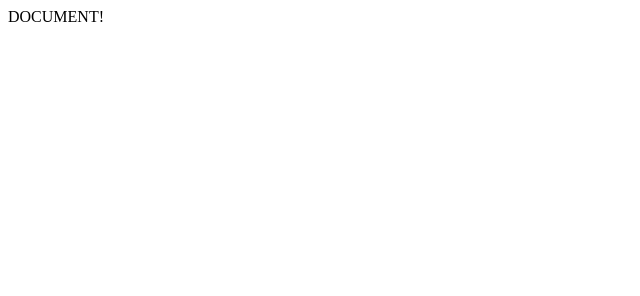
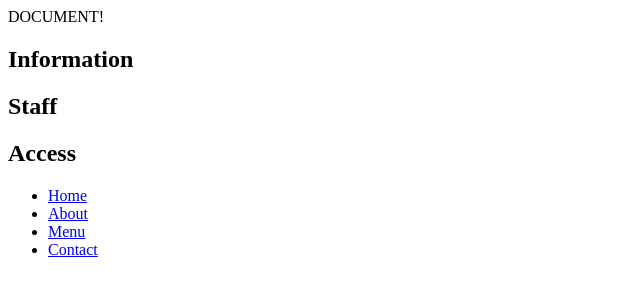
Before and after one commit to kanaemasahisa/group-lesson3, a plain HTML site: page index.html in a window 1280 px wide. Shown: the whole page, without its empty margins (0-640 px from the left). Drawn offline with Linux system fonts and the light colour scheme.

Commit message:
index.htmlタグ追加

```diff
--- a/index.html
+++ b/index.html
@@ -1 +1,20 @@
 DOCUMENT!
+<div class="main">
+  <div class="container">
+    <div class="card-contents">
+      <h2 class="text-title">Information</h2>
+    </div>
+    <div class="card-contents">
+      <h2 class="text-title">Staff</h2>
+    </div>
+    <div class="card-contents">
+      <h2 class="text-title">Access</h2>
+    </div>
+  </div>
+</div>
+<ul class="header-navigation">
+  <li><a href="#">Home</a></li>
+  <li><a href="#">About</a></li>
+  <li><a href="#">Menu</a></li>
+  <li><a href="#">Contact</a></li>
+</ul>
```
Also changed, not shown: index3.html (+14 -0 lines).
